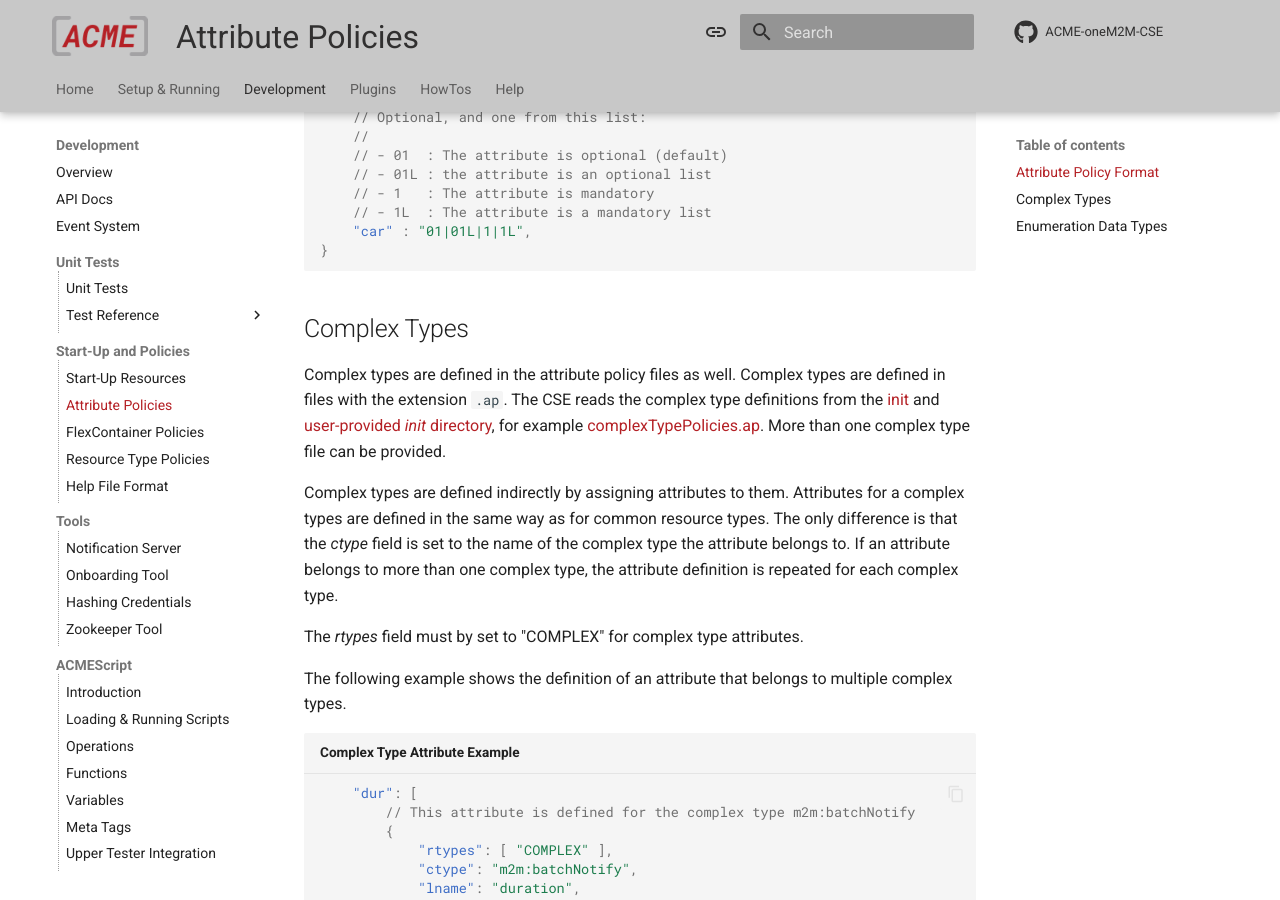
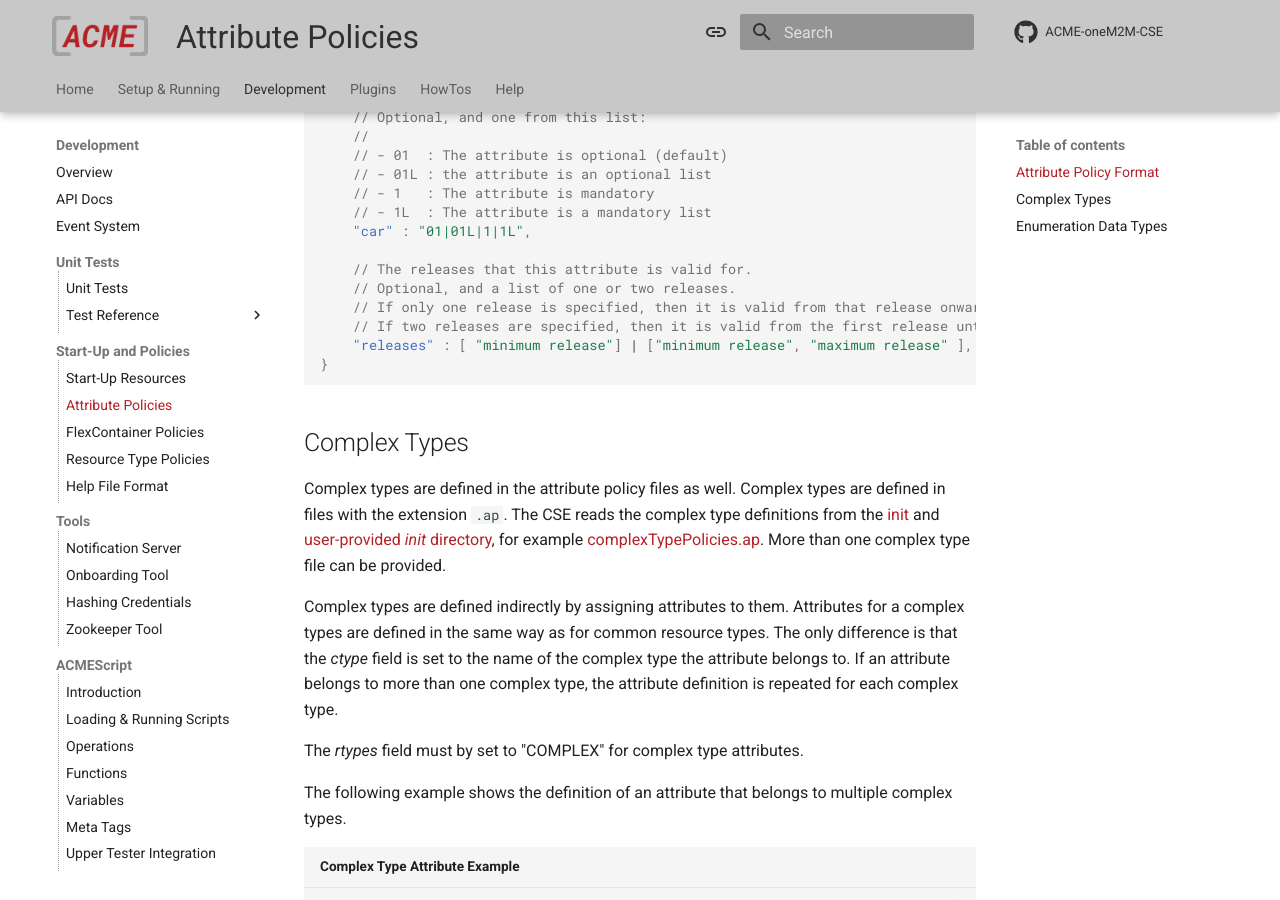
Before and after one commit to ankraft/ACME-oneM2M-CSE-mkdocs, an MkDocs documentation site: the page built from docs/development/AttributePolicies.md, in a window 1280 px wide and 900 px high, scrolled down 2979 px. Built offline with MkDocs 1.6.1 and Material for MkDocs 9.7.7, drawn with Linux system fonts in a browser that asks for light colours; comment, search, counter and statistics services are not loaded.

Commit message:
Updated attribute policy for optional releases

````diff
--- a/docs/development/AttributePolicies.md
+++ b/docs/development/AttributePolicies.md
@@ -149,6 +149,12 @@ Some of the fields are not yet used, but will supported by a future version of t
 	// - 1   : The attribute is mandatory
 	// - 1L  : The attribute is a mandatory list
 	"car" : "01|01L|1|1L",
+
+	// The releases that this attribute is valid for.
+	// Optional, and a list of one or two releases.
+	// If only one release is specified, then it is valid from that release onwards.
+	// If two releases are specified, then it is valid from the first release until the second release, inclusive.
+	"releases" : [ "minimum release"] | ["minimum release", "maximum release" ],
 }
 ```
 
````
